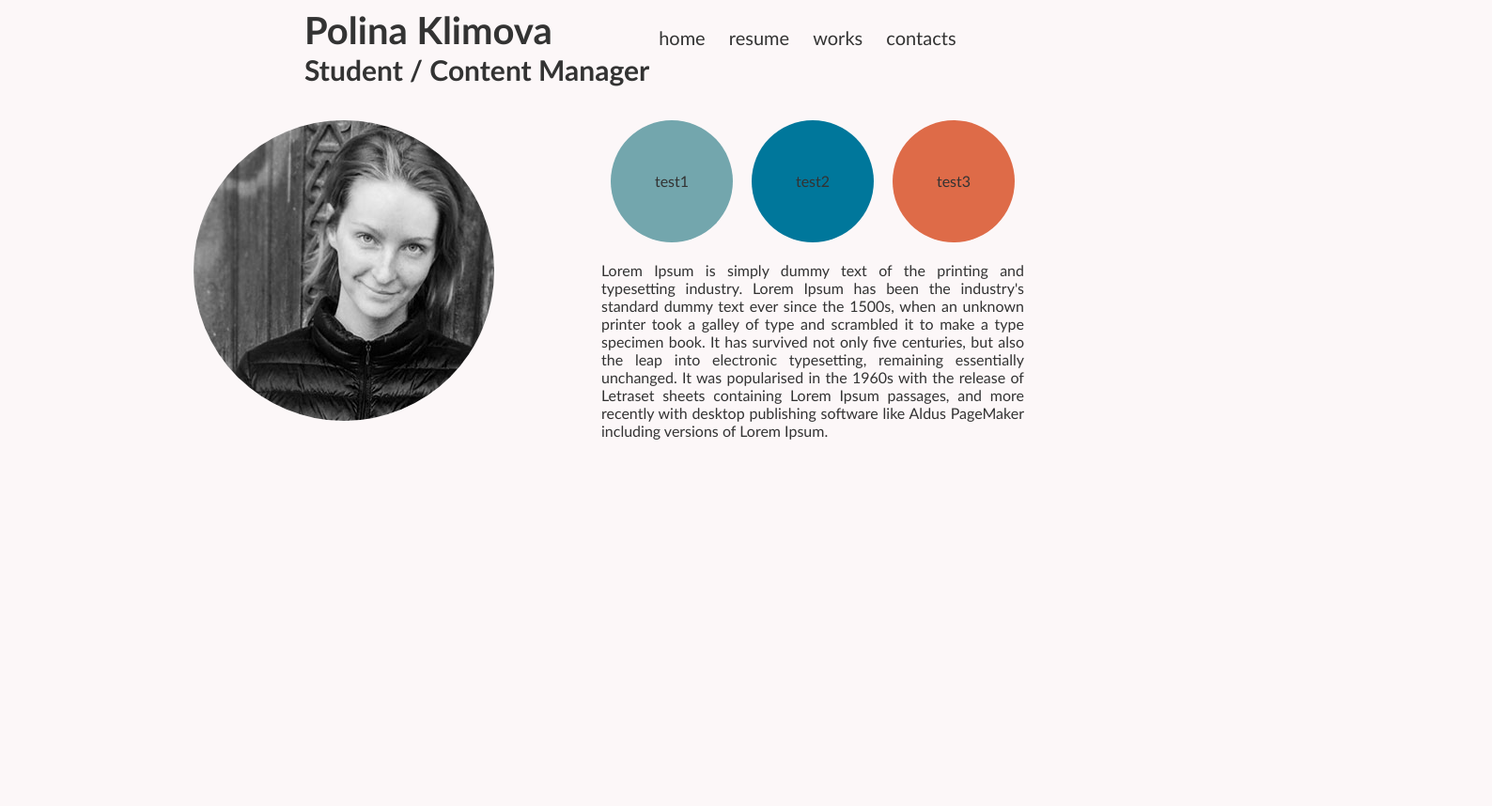
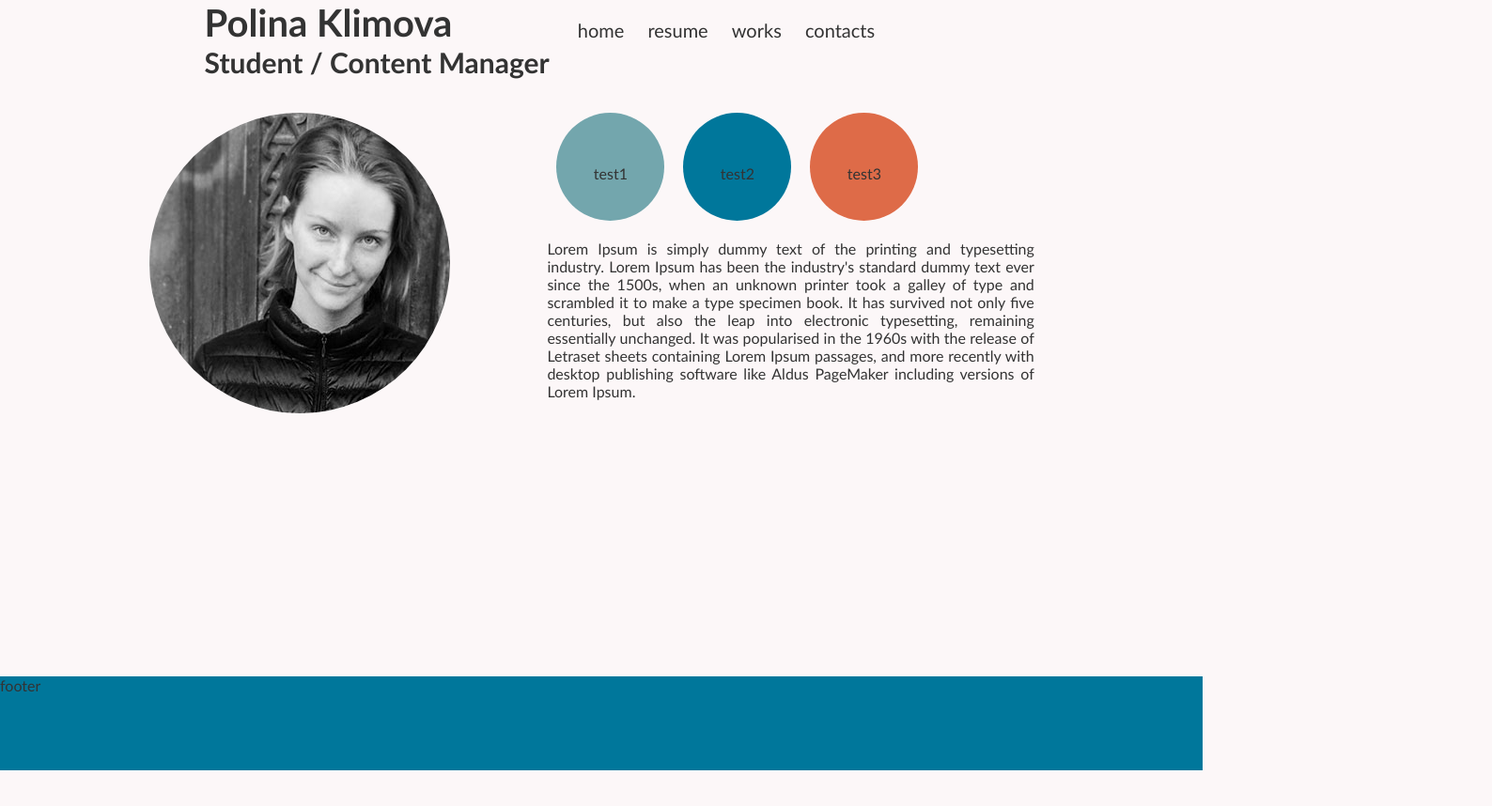
Before and after one commit to polinaklimova/student-project-1, a plain HTML site: page index.html in a window 1280 px wide. Shown: the whole page at 94% size, 1588 px wide, since content can reach past the window. After the commit the page ends 820 px from the top, so only its background shows below. Drawn offline with Linux system fonts and the light colour scheme.

Commit message:
Draft footer

```diff
--- a/css/style.css
+++ b/css/style.css
@@ -1,20 +1,24 @@
-body {
-	background: #FCF7F8;
-	font-family: "Calibri", sans-serif;
-	color:#333333
-}
-
 h1, h2, ul, li, div {
 	margin: 0px;
 	padding: 0px;
 }
+body {
+	background: #FCF7F8;
+	font-family: "Calibri", sans-serif;
+	color:#333333;
+	min-width:1000px;
+	margin: 0;
+	padding: 0 0 100px 0;
+}
+
 #name {
 	float: left;
 	height:100%;
+	margin-left: 17%;
 }
 #panel {
     float:left;
-    padding-left: 10px;
+    padding-left: 30px;
     padding-top:20px;
 }
 
@@ -24,7 +28,6 @@ h1, h2, ul, li, div {
 	float: left;
 	font-size: 20px;
 	text-align: left;
-	margin-left: 25%;
 	height:120px;
 }
 #nav ul{
@@ -46,16 +49,16 @@ h1, h2, ul, li, div {
 }
 
 #nav a:hover{        /*наведение курсора на ссылку*/
-	color:rgba(97, 208, 212, 1);
+	color:#73a6ad;
 }
 
 #main {
 	background: #FCF7F8;
-	width: 100%;
-	min-width:1000px;
+	width: 90%;
+
 	height: 100%;
 	float: left;
-	padding: 0 5% 0 5%;
+	margin: 0 5% 0 5%;
 }
 
 #left {
@@ -89,12 +92,12 @@ h1, h2, ul, li, div {
 	text-align: center;
 	line-height: 130px;
 	border-radius: 50%;
-    width: 130px;
-    height: 130px;
+    width: 115px;
+    height: 115px;
     margin: 0 10px;
 
 }
-.clearfix::after {
+.clearfix:after {
     content: "";
     display: table;
     clear: both;
@@ -120,7 +123,13 @@ h1, h2, ul, li, div {
 }
 
 #text {
-	width:450px;
 	text-align: justify;
 	padding-top: 20px;
 }
+#footer{
+	width: 100%;
+	height: 100px;
+	background: #00779b;
+	float: left;
+	margin-top: -100px;
+}
--- a/index.html
+++ b/index.html
@@ -33,5 +33,8 @@
 				</div>
 		</div>
 	</div>
+	<div id="footer">
+		footer
+	</div>
 </body>
 </html>
```
